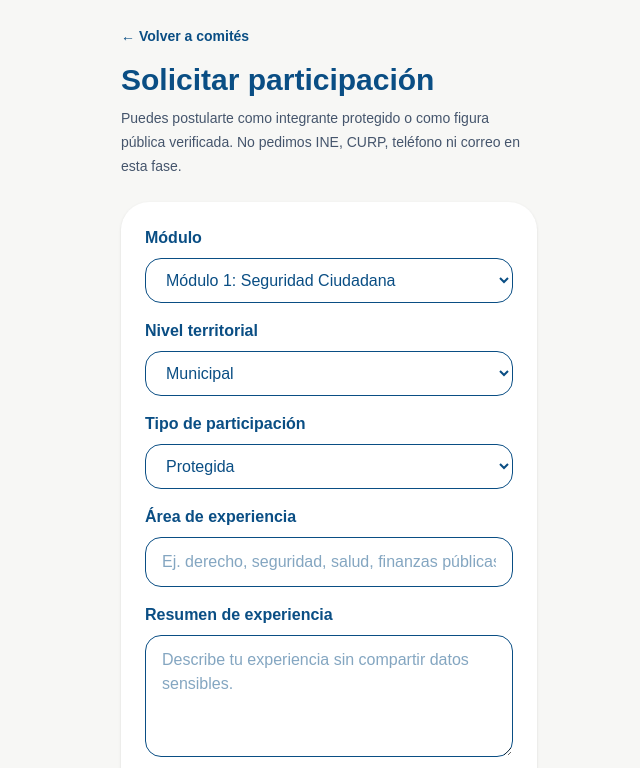
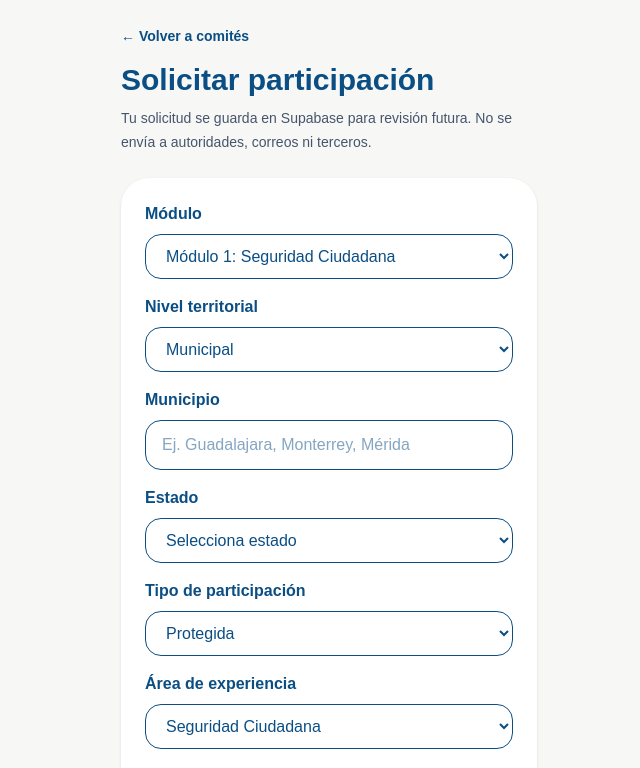
Before and after one commit to TecnocraciaParticipativaMexico/Plataforma, a Next.js app in the folder web/: page /comites/solicitar in a window 1280 px wide. Shown: the top 768 px of the page, without its empty margins (311-951 px from the left). Built offline with nearby package versions, Linux system fonts and the light colour scheme.

Commit message:
fix: mejorar solicitud de comites con territorio y validacion basica

```diff
--- a/web/app/comites/solicitar/page.tsx
+++ b/web/app/comites/solicitar/page.tsx
@@ -6,28 +6,110 @@ import { useState } from "react";
 const modulos = [
   "Seguridad Ciudadana",
   "Fiscalía Forense Ciudadana",
-  "Salud Pública",
+  "Congreso Cívico",
+  "Derechos Humanos",
+  "Madres Buscadoras",
+  "Sistema Judicial",
+  "Tribunales de Alta Integridad",
+  "Auditoría Cívica Local",
+  "Ética Pública",
+  "Salud y Bienestar",
   "Educación",
-  "Infraestructura",
+  "Infraestructura y Vivienda",
+  "Movilidad",
+  "DIF Cívico",
+  "Juventud y Deporte",
+  "Cultura y Turismo",
+  "Economía Regional",
+  "Energía",
+  "Licitaciones Éticas",
+  "Ciencia y Tecnología",
+  "INE Cívico",
+  "Anticorrupción",
+  "Auditoría de Sistemas",
+  "Prensa Libre",
+  "Verdad Histórica",
+  "Campo y Soberanía Alimentaria",
+  "Agua y Territorio",
   "Medio Ambiente",
-  "Transparencia",
-  "Auditoría Cívica",
+  "Protección Civil",
+  "Relaciones Internacionales",
 ];
+
+const estados = [
+  "Aguascalientes", "Baja California", "Baja California Sur", "Campeche",
+  "Chiapas", "Chihuahua", "Ciudad de México", "Coahuila", "Colima",
+  "Durango", "Estado de México", "Guanajuato", "Guerrero", "Hidalgo",
+  "Jalisco", "Michoacán", "Morelos", "Nayarit", "Nuevo León", "Oaxaca",
+  "Puebla", "Querétaro", "Quintana Roo", "San Luis Potosí", "Sinaloa",
+  "Sonora", "Tabasco", "Tamaulipas", "Tlaxcala", "Veracruz", "Yucatán",
+  "Zacatecas",
+];
+
+function textoInvalido(texto: string) {
+  const t = texto.toLowerCase().trim();
+
+  const bloqueadas = [
+    "ching", "pendej", "puto", "puta", "mierda", "jaja", "jajaja",
+    "asdf", "qwerty", "xxxxx", "prueba", "test", "fake", "falso",
+    "inventado", "no se", "no sé", "nada",
+  ];
+
+  if (t.length < 15) return true;
+  if (bloqueadas.some((p) => t.includes(p))) return true;
+  if (/^[^a-zA-Z0-9áéíóúÁÉÍÓÚñÑ]+$/.test(t)) return true;
+
+  return false;
+}
 
 export default function SolicitarComitePage() {
   const [moduleId, setModuleId] = useState(1);
   const [level, setLevel] = useState("Municipal");
+  const [municipality, setMunicipality] = useState("");
+  const [state, setState] = useState("");
   const [participationType, setParticipationType] = useState("Protegida");
   const [publicName, setPublicName] = useState("");
-  const [expertiseArea, setExpertiseArea] = useState("");
+  const [expertiseArea, setExpertiseArea] = useState("Seguridad Ciudadana");
   const [experienceSummary, setExperienceSummary] = useState("");
   const [motivation, setMotivation] = useState("");
   const [result, setResult] = useState<any>(null);
   const [loading, setLoading] = useState(false);
 
   async function enviarSolicitud() {
+    try {
       setLoading(true);
       setResult(null);
+
+      if (level === "Municipal" && !municipality.trim()) {
+        setResult({ ok: false, error: "Escribe el municipio." });
+        return;
+      }
+
+      if ((level === "Municipal" || level === "Estatal") && !state.trim()) {
+        setResult({ ok: false, error: "Selecciona el estado." });
+        return;
+      }
+
+      if (participationType === "Pública verificada" && !publicName.trim()) {
+        setResult({ ok: false, error: "Escribe el nombre público visible." });
+        return;
+      }
+
+      if (textoInvalido(experienceSummary)) {
+        setResult({
+          ok: false,
+          error: "El resumen de experiencia parece muy corto, poco claro o inválido.",
+        });
+        return;
+      }
+
+      if (textoInvalido(motivation)) {
+        setResult({
+          ok: false,
+          error: "La motivación parece muy corta, poco clara o inválida.",
+        });
+        return;
+      }
 
       let actorHash = localStorage.getItem("actor_hash");
 
@@ -46,8 +128,11 @@ export default function SolicitarComitePage() {
           module_id: moduleId,
           module_name: modulos[moduleId - 1],
           level,
+          municipality: level === "Municipal" ? municipality : null,
+          state: level === "Municipal" || level === "Estatal" ? state : null,
           participation_type: participationType,
-        public_name: participationType === "Pública verificada" ? publicName : null,
+          public_name:
+            participationType === "Pública verificada" ? publicName : null,
           expertise_area: expertiseArea,
           experience_summary: experienceSummary,
           motivation,
@@ -56,7 +141,14 @@ export default function SolicitarComitePage() {
 
       const data = await res.json();
       setResult(data);
+    } catch (err: any) {
+      setResult({
+        ok: false,
+        error: err?.message || "Error enviando solicitud",
+      });
+    } finally {
       setLoading(false);
+    }
   }
 
   return (
@@ -69,15 +161,19 @@ export default function SolicitarComitePage() {
         <h1 className="mb-2 text-3xl font-bold">Solicitar participación</h1>
 
         <p className="mb-6 text-sm leading-6 text-slate-600">
-          Puedes postularte como integrante protegido o como figura pública
-          verificada. No pedimos INE, CURP, teléfono ni correo en esta fase.
+          Tu solicitud se guarda en Supabase para revisión futura. No se envía a
+          autoridades, correos ni terceros.
         </p>
 
         <section className="rounded-[28px] bg-white p-6 shadow-sm">
           <label className="mb-2 block font-semibold">Módulo</label>
           <select
             value={moduleId}
-            onChange={(e) => setModuleId(Number(e.target.value))}
+            onChange={(e) => {
+              const id = Number(e.target.value);
+              setModuleId(id);
+              setExpertiseArea(modulos[id - 1]);
+            }}
             className="mb-4 w-full rounded-2xl border px-4 py-3"
           >
             {modulos.map((modulo, index) => (
@@ -97,6 +193,34 @@ export default function SolicitarComitePage() {
             <option>Estatal</option>
             <option>Federal</option>
           </select>
+
+          {level === "Municipal" && (
+            <>
+              <label className="mb-2 block font-semibold">Municipio</label>
+              <input
+                value={municipality}
+                onChange={(e) => setMunicipality(e.target.value)}
+                className="mb-4 w-full rounded-2xl border px-4 py-3"
+                placeholder="Ej. Guadalajara, Monterrey, Mérida"
+              />
+            </>
+          )}
+
+          {(level === "Municipal" || level === "Estatal") && (
+            <>
+              <label className="mb-2 block font-semibold">Estado</label>
+              <select
+                value={state}
+                onChange={(e) => setState(e.target.value)}
+                className="mb-4 w-full rounded-2xl border px-4 py-3"
+              >
+                <option value="">Selecciona estado</option>
+                {estados.map((estado) => (
+                  <option key={estado}>{estado}</option>
+                ))}
+              </select>
+            </>
+          )}
 
           <label className="mb-2 block font-semibold">Tipo de participación</label>
           <select
@@ -123,12 +247,15 @@ export default function SolicitarComitePage() {
           )}
 
           <label className="mb-2 block font-semibold">Área de experiencia</label>
-          <input
+          <select
             value={expertiseArea}
             onChange={(e) => setExpertiseArea(e.target.value)}
             className="mb-4 w-full rounded-2xl border px-4 py-3"
-            placeholder="Ej. derecho, seguridad, salud, finanzas públicas"
-          />
+          >
+            {modulos.map((modulo) => (
+              <option key={modulo}>{modulo}</option>
+            ))}
+          </select>
 
           <label className="mb-2 block font-semibold">Resumen de experiencia</label>
           <textarea
@@ -136,7 +263,7 @@ export default function SolicitarComitePage() {
             onChange={(e) => setExperienceSummary(e.target.value)}
             className="mb-4 w-full rounded-2xl border px-4 py-3"
             rows={4}
-            placeholder="Describe tu experiencia sin compartir datos sensibles."
+            placeholder="Describe tu experiencia real. Mínimo 15 caracteres."
           />
 
           <label className="mb-2 block font-semibold">Motivación</label>
@@ -145,7 +272,7 @@ export default function SolicitarComitePage() {
             onChange={(e) => setMotivation(e.target.value)}
             className="mb-4 w-full rounded-2xl border px-4 py-3"
             rows={4}
-            placeholder="¿Por qué quieres participar en este comité?"
+            placeholder="Explica por qué quieres participar. Mínimo 15 caracteres."
           />
 
           <button
@@ -159,7 +286,7 @@ export default function SolicitarComitePage() {
           {result && (
             <div className="mt-4 rounded-2xl bg-slate-50 p-4 text-sm">
               {result.ok
-                ? "✅ Solicitud recibida. En una fase futura será revisada por comité."
+                ? "✅ Solicitud recibida. Será revisada en una fase futura del panel de comité."
                 : `❌ Error: ${result.error}`}
             </div>
           )}
```
Lines whose indentation alone changed are shown as unchanged.
